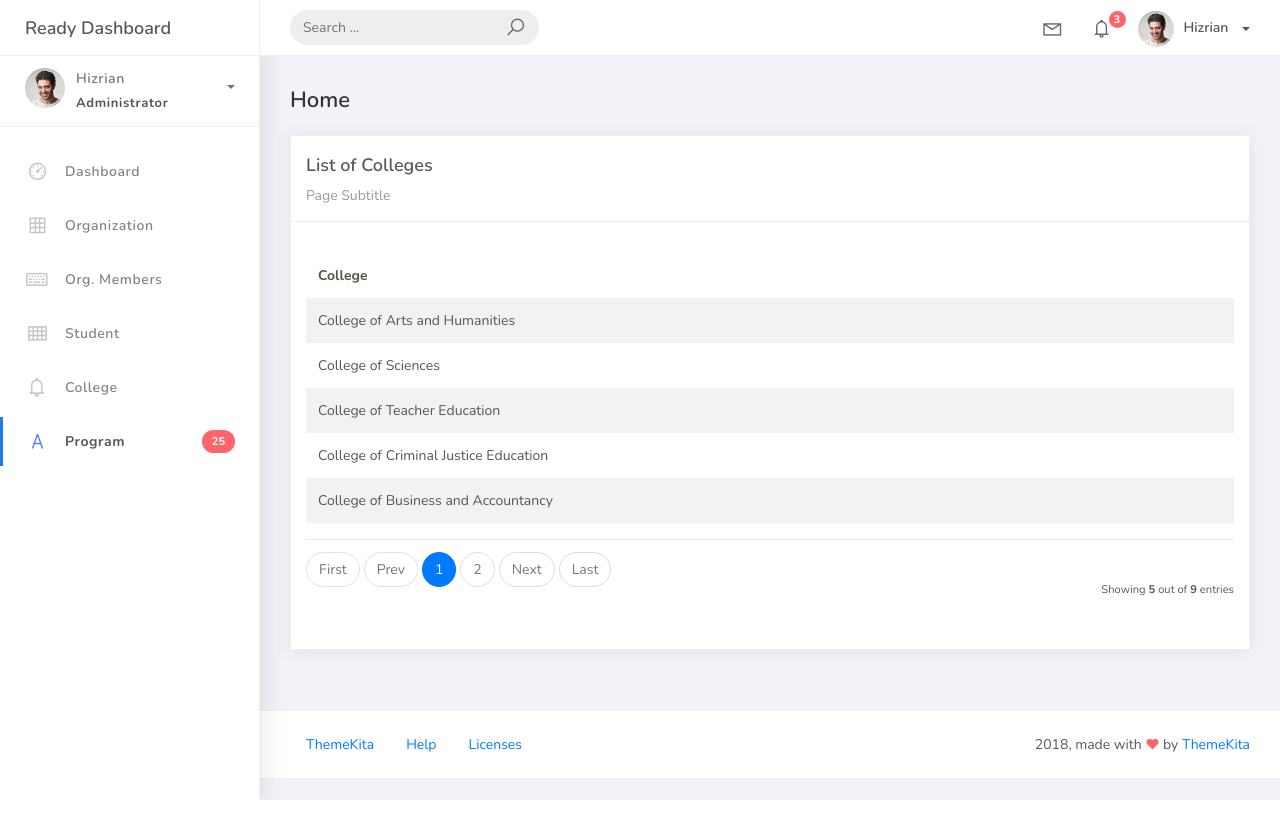
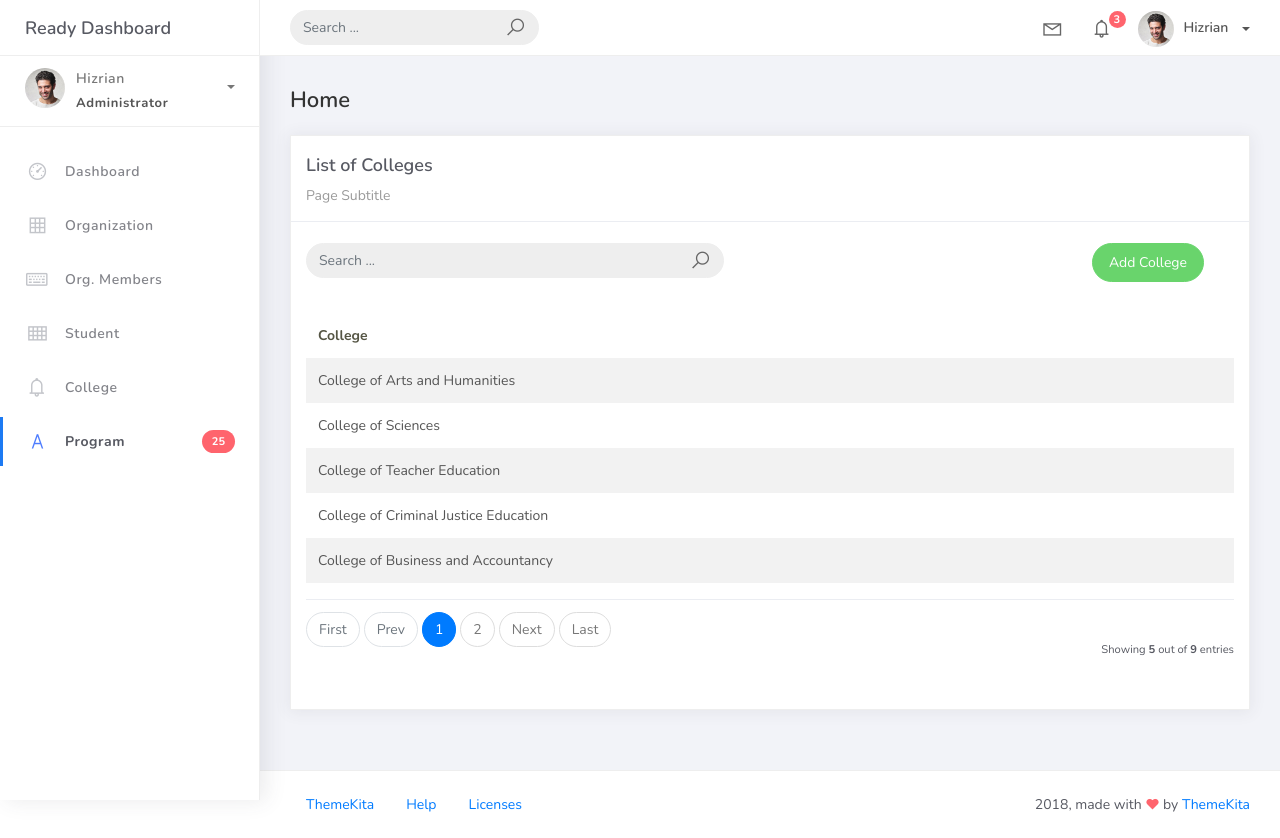
Before and after one commit to ink3rroll/PSUsphere, a Django app: page /college_list in a window 1280 px wide. Before the commit the page ends 800 px from the top, so only its background shows below. Run offline with Django 4.2, Linux system fonts and the light colour scheme; data comes from the database, SQL or seed files in the repository; both versions use the stored data as it was after the commit; some libraries are stand-ins or nearby versions.

Commit message:
finished college add feature

```diff
--- a/projectsite/projectsite/urls.py
+++ b/projectsite/projectsite/urls.py
@@ -19,7 +19,7 @@ from django.urls import path
 from studentorg.views import HomePageView, OrganizationList, OrganizationCreateView, OrganizationUpdateView, OrganizationDeleteView
 from studentorg.views import OrgMemberList, OrgMemberCreateView, OrgMemberUpdateView, OrgMemberDeleteView
 from studentorg.views import StudentList, StudentCreateView, StudentUpdateView, StudentDeleteView
-from studentorg.views import CollegeList
+from studentorg.views import CollegeList, CollegeCreateView
 from studentorg import views
 
 urlpatterns = [
@@ -38,5 +38,6 @@ urlpatterns = [
     path('student_list/<pk>', StudentUpdateView.as_view(), name='student-update'),
     path('student_list/<pk>/delete', StudentDeleteView.as_view(), name='student-delete'),
     path('college_list', CollegeList.as_view(), name='college-list'),
+    path('college_list/add', CollegeCreateView.as_view(), name='college-add'),
 
 ]
--- a/projectsite/studentorg/views.py
+++ b/projectsite/studentorg/views.py
@@ -2,7 +2,7 @@ from django.shortcuts import render
 from django.views.generic.list import ListView
 from django.views.generic.edit import CreateView, UpdateView, DeleteView
 from studentorg.models import Organization, OrgMember, Student, College
-from studentorg.forms import OrganizationForm, OrgMemberForm, StudentForm
+from studentorg.forms import OrganizationForm, OrgMemberForm, StudentForm, CollegeForm
 from django.urls import reverse_lazy
 
 class OrganizationDeleteView(DeleteView):
@@ -88,6 +88,12 @@ class StudentCreateView(CreateView):
     template_name = 'student_add.html'
     success_url = reverse_lazy('student-list')
 
+class CollegeCreateView(CreateView):
+    model = College
+    form_class = CollegeForm
+    template_name = 'college_add.html'
+    success_url = reverse_lazy('college-list')
+
 
 
 # Create your views here.
--- a/projectsite/templates/college_list.html
+++ b/projectsite/templates/college_list.html
@@ -11,6 +11,27 @@
              <div class="card-title">List of Colleges</div>
              <div class="card-category">Page Subtitle</div>
            </div>
+           <br />
+<div class="col-md-12 row">
+ <div class="col-md-6">
+  <form class="navbar-left navbar-form nav-search mr-md-3" action="">
+          <div class="input-group">
+           <input type="text" placeholder="Search ..." class="form-control" />
+           <div class="input-group-append">
+           <span class="input-group-text">
+            <i class="la la-search search-icon"></i>
+           </span>
+           </div>
+          </div>
+         </form>
+        </div>
+        <div class="col-md-6">
+         <div class="pull-right">
+    <a href="{% url 'college-add' %}" class="btn btn-success btn-rounded">Add College</a>
+         </div>
+ </div>
+</div>
+
            <div class="card-body">
              <table class="table table-striped mt-3">
                <thead>
```
Also changed, not shown: projectsite/studentorg/forms.py (+6 -1 lines), projectsite/templates/college_add.html (added, +31 -0 lines), projectsite/db.sqlite3.
